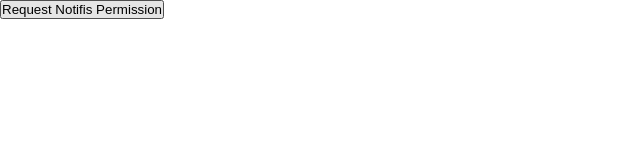
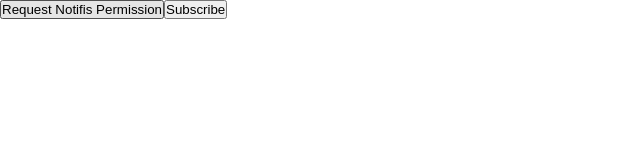
Before and after one commit to 6amson/Gaze-frontend, a Next.js app: page /profile in a window 1280 px wide. Shown: the top 160 px of the page, without its empty margins (0-640 px from the left). Built offline with nearby package versions, Linux system fonts and the light colour scheme; no server answers.

Commit message:
push event registration

```diff
--- a/package.json
+++ b/package.json
@@ -13,6 +13,7 @@
     "@types/node": "20.4.5",
     "@types/react": "18.2.18",
     "@types/react-dom": "18.2.7",
+    "axios": "^1.4.0",
     "dotenv": "^16.3.1",
     "eslint": "8.45.0",
     "eslint-config-next": "13.4.12",
--- a/public/sw.js
+++ b/public/sw.js
@@ -1,4 +1,4 @@
-const urlsToCache = ['./ART.jpg', './next.svg', './fallback.tsx'];
+const urlsToCache = ['./ART.jpg', './next.svg',];
 const cacheName = "gaze_userv001";
 
 const addResourcesToCache = async (resources) => {
@@ -68,10 +68,13 @@ self.addEventListener('install', (event) => {
       }
     })
   })
+
   event.waitUntil(
     addResourcesToCache(urlsToCache),
     console.log(`🔥🔥 service worker installed 🔥🔥`)
   );
+
+  self.skipWaiting();
 });
 
 //   self.addEventListener('fetch', (event) => {
--- a/src/app/profile/page.tsx
+++ b/src/app/profile/page.tsx
@@ -1,6 +1,7 @@
 'use client'
 
-import Image from 'next/image'
+import Image from 'next/image';
+import axios from 'axios';
 import { useEffect, useState } from 'react';
 // import styles from './page.module.css'
 
@@ -49,6 +50,25 @@ export default function Profile() {
     }
   }
 
+  async function subscribe(): Promise<void> {
+    const accesstoken = "eyJhbGciOiJIUzI1NiIsInR5cCI6IkpXVCJ9.eyJwYXlsb2FkIjoiNjRjOTAxZWFlZjI5ODBmMWI5YzVmNGZlIiwiaWF0IjoxNjkwODk0ODI3LCJleHAiOjE2OTg2NzA4Mjd9.9YAIT3jn4AbBJwoObL4Auw0vyH69t4xbyRd8y66bsRM";
+    axios.post('http://localhost:3005/user/test', {}, {
+      headers: {
+        'Authorization': `Bearer ${accesstoken}`
+      }
+    }).then((res) => {
+
+      if (res.status == 200) {
+        console.log(res.data);
+      }
+
+    }).catch((err) => {
+      console.log(err);
+    });
+
+
+  }
+
 
   useEffect(() => {
     // Check if service workers are supported and register the service worker
@@ -90,6 +110,7 @@ export default function Profile() {
   return (
     <main>
       <button onClick={askPermission}>Request Notifis Permission</button>
+      <button onClick={subscribe}>Subscribe</button>
       <div><p>{error}</p></div>
     </main>
   );
```
Also changed, not shown: 1 other file (tests, documents, lock files or other folders).
